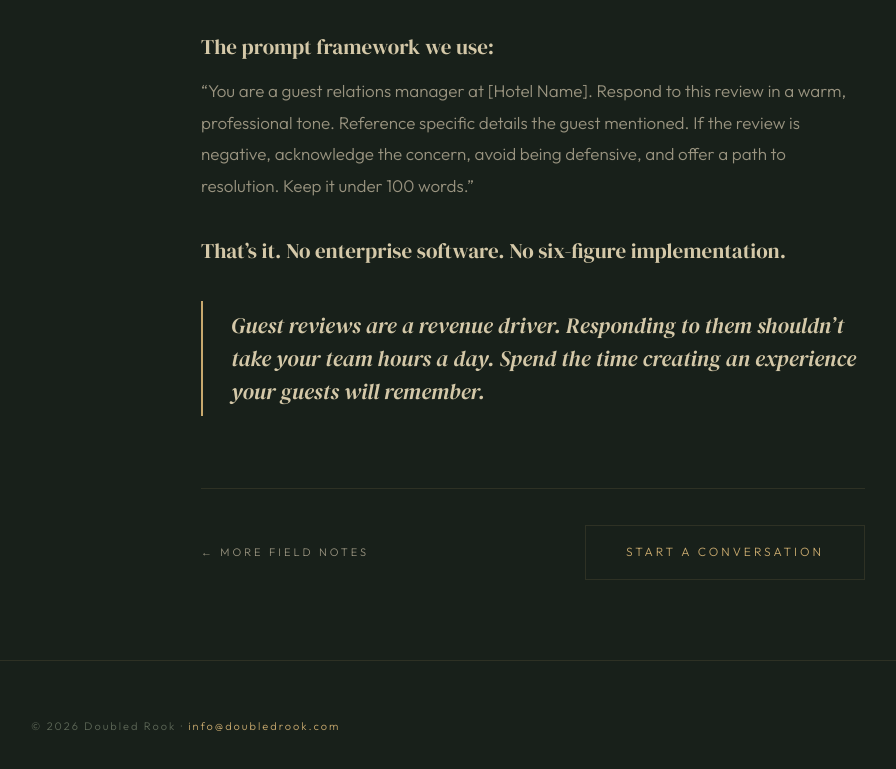
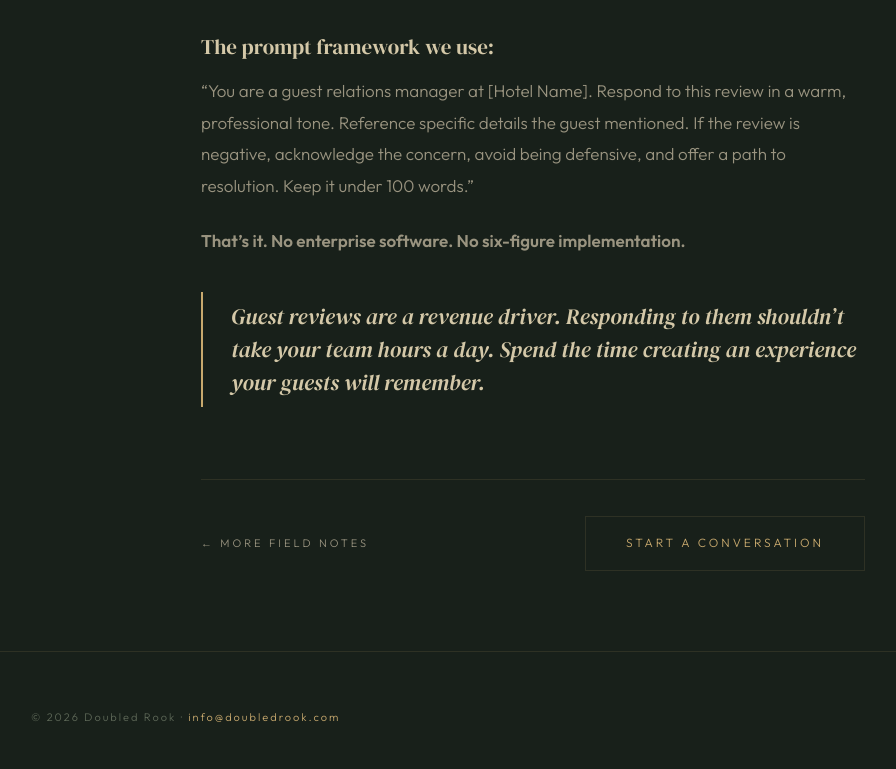
Before and after one commit to syb-code/doubled-rook-luxury-website, a plain HTML site: page blog/Automate_Your_Hotel_Reviews.html in a window 1280 px wide. Shown: the part 1678-2447 px from the top of the page, without its empty margins (107-1003 px from the left). Drawn offline with Linux system fonts and the light colour scheme.

Commit message:
update blog

```diff
--- a/blog/Automate_Your_Hotel_Reviews.html
+++ b/blog/Automate_Your_Hotel_Reviews.html
@@ -117,8 +117,8 @@ height="0" width="0" style="display:none;visibility:hidden"></iframe></noscript>
 
       <p>“You are a guest relations manager at [Hotel Name]. Respond to this review in a warm, professional tone. Reference specific details the guest mentioned. If the review is negative, acknowledge the concern, avoid being defensive, and offer a path to resolution. Keep it under 100 words.”</p>
 
-      <h3>That’s it. No enterprise software. No six-figure implementation.
-</h3>
+      <h4>That’s it. No enterprise software. No six-figure implementation.
+</h4>
 
       <blockquote>Guest reviews are a revenue driver. Responding to them shouldn’t take your team hours a day. Spend the time creating an experience your guests will remember.</blockquote>
 
```
